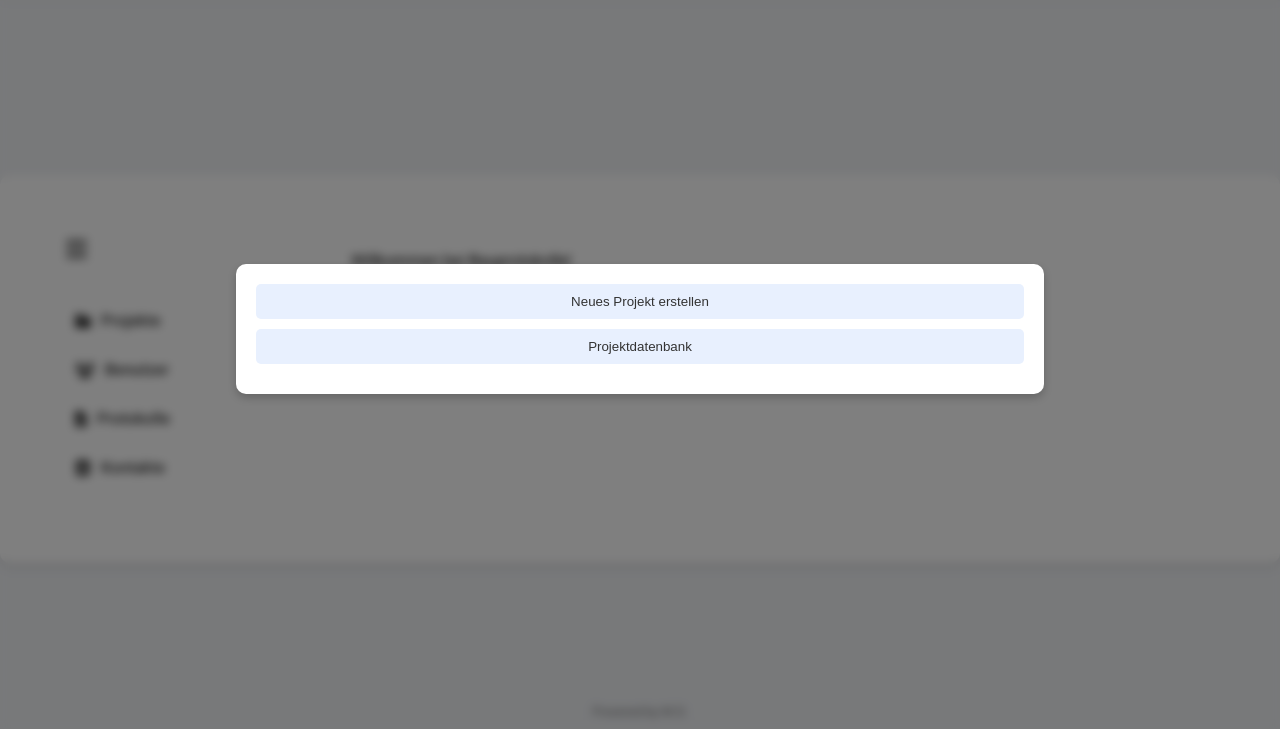
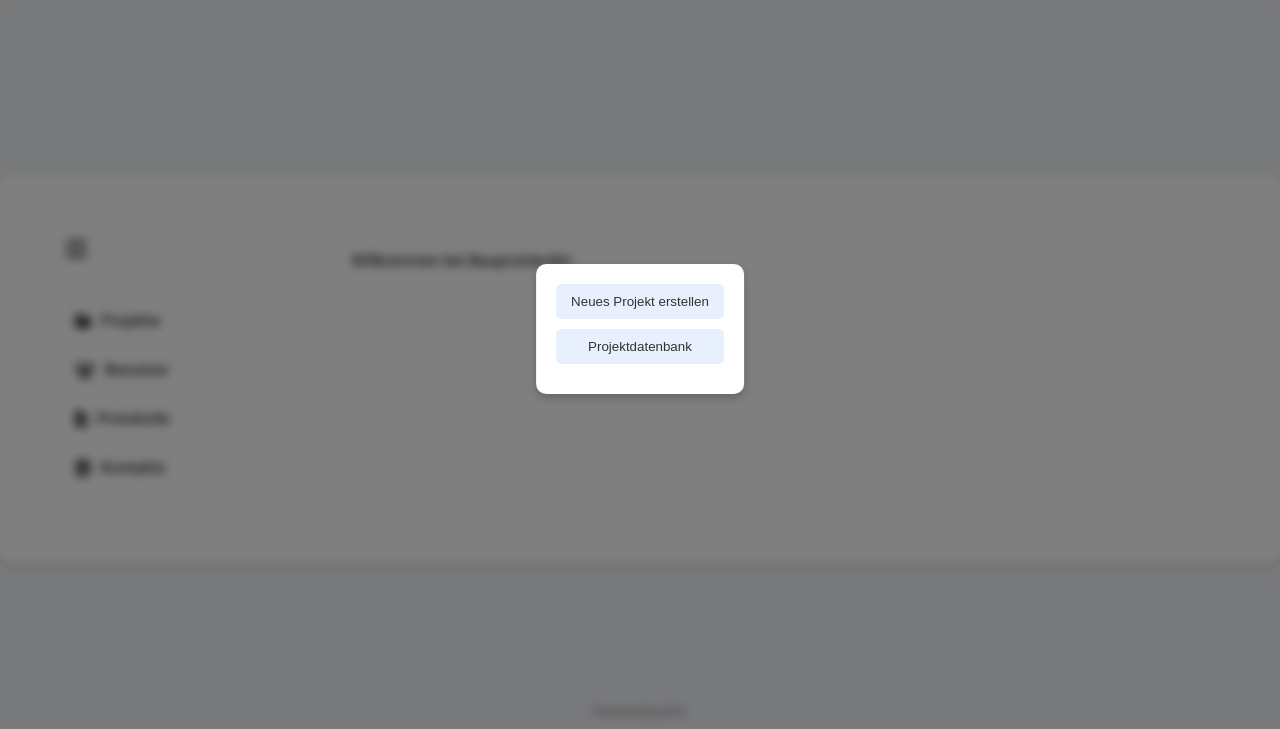
Before and after one commit to kamuzki/bolt-generated-project, a website built with Vite: page index.html in a window 1280 px wide. Both pictures are taken after a click on the link "Projekte". Shown: the part 71-800 px from the top of the page. Built offline with nearby package versions, Linux system fonts and the light colour scheme.

Commit message:
Initial commit from your app

```diff
--- a/script.js
+++ b/script.js
@@ -87,6 +87,8 @@ const themeToggle = document.getElementById('theme-toggle');
       popup.classList.add('active');
       popupOverlay.style.display = 'block';
       popupOverlay.classList.add('active');
+      document.body.style.overflow = 'hidden';
+      adjustPopupSize(popup);
     }
 
     function closePopup(popup) {
@@ -95,7 +97,29 @@ const themeToggle = document.getElementById('theme-toggle');
       setTimeout(() => {
         popup.style.display = 'none';
         popupOverlay.style.display = 'none';
+        document.body.style.overflow = '';
       }, 300);
+    }
+
+    function adjustPopupSize(popup) {
+      const popupContent = popup.querySelector('.popup-content');
+      popup.style.height = 'auto';
+      popup.style.width = 'auto';
+      popupContent.style.maxHeight = '80vh';
+      popupContent.style.maxWidth = '90vw';
+
+      const maxHeight = window.innerHeight * 0.9;
+      const maxWidth = window.innerWidth * 0.9;
+
+      if (popup.offsetHeight > maxHeight) {
+        popup.style.height = `${maxHeight}px`;
+        popupContent.style.maxHeight = `${maxHeight - 50}px`;
+      }
+
+      if (popup.offsetWidth > maxWidth) {
+        popup.style.width = `${maxWidth}px`;
+        popupContent.style.maxWidth = `${maxWidth - 50}px`;
+      }
     }
 
     projekteLink.addEventListener('click', (e) => {
@@ -112,7 +136,7 @@ const themeToggle = document.getElementById('theme-toggle');
       closePopup(benutzerPopup);
       closePopup(kontaktePopup);
       closePopup(neuesProtokollPopup);
-      closePopup(neuerKontaktPopup);
+       closePopup(neuerKontaktPopup);
     });
 
     neuesProjektBtn.addEventListener('click', () => {
--- a/style.css
+++ b/style.css
@@ -251,8 +251,10 @@ body {
       border-radius: 10px;
       box-shadow: 0 4px 8px rgba(0, 0, 0, 0.2);
       z-index: 1000;
-      width: 60%;
-      max-width: 800px;
+      width: auto;
+      max-width: 90vw;
+      height: auto;
+      max-height: 90vh;
       transition: transform 0.3s ease, opacity 0.3s ease;
     }
 
@@ -264,6 +266,9 @@ body {
     .popup-content {
       display: flex;
       flex-direction: column;
+      max-height: 80vh;
+      overflow-y: auto;
+      max-width: 90vw;
     }
 
     .popup-content button {
@@ -453,8 +458,3 @@ body {
     #neues-protokoll-form button[type="button"]:hover {
         background-color: #da190b;
     }
-
-    .popup-content {
-      max-height: 80vh;
-      overflow-y: auto;
-    }
```
Also changed, not shown: neuer-benutzer.js (+6 -1 lines), neuer-kontakt.js (+6 -1 lines).
